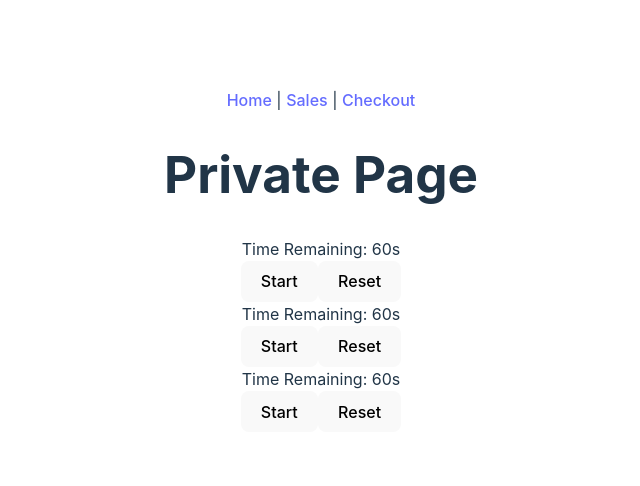
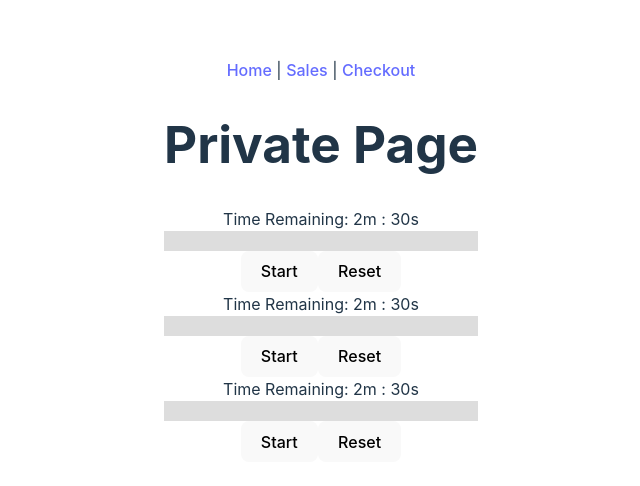
Before and after one commit to pmrprdc/gamifiedworkday, a React (Vite) app: page / in a window 1280 px wide. Shown: the part 140-626 px from the top of the page, without its empty margins (319-959 px from the left). Built offline with nearby package versions, Linux system fonts and the light colour scheme.

Commit message:
div's have timers now

```diff
--- a/src/components/PrivatePage.jsx
+++ b/src/components/PrivatePage.jsx
@@ -5,9 +5,9 @@ function PrivatePage() {
   return (
     <div>
       <h1>Private Page</h1>
-      <Timer />
-      <Timer />
-      <Timer />
+      <Timer initialMinutes={2} initialSeconds={30} />
+      <Timer initialMinutes={2} initialSeconds={30} />
+      <Timer initialMinutes={2} initialSeconds={30} />
       {/* Add any private page-specific content here */}
     </div>
   );
--- a/src/components/Timer.jsx
+++ b/src/components/Timer.jsx
@@ -1,25 +1,27 @@
 import React, { useState, useEffect } from 'react';
 
-function Timer() {
-  // State for the timer's time remaining and a boolean for when it's active
-  const [seconds, setSeconds] = useState(60); // default to 60 seconds
+function Timer({ initialMinutes = 1, initialSeconds = 0 }) {
+  const totalSeconds = initialMinutes * 60 + initialSeconds;
+  const [seconds, setSeconds] = useState(totalSeconds);
   const [isActive, setIsActive] = useState(false);
+
+  // Calculate progress percentage
+  const progressPercentage = ((totalSeconds - seconds) / totalSeconds) * 100;
 
   function toggle() {
     setIsActive(!isActive);
   }
 
   function reset() {
-    setSeconds(60); // reset to default 60 seconds
+    setSeconds(totalSeconds);
     setIsActive(false);
   }
 
-  // Effect runs on every render when `isActive` or `seconds` changes
   useEffect(() => {
     let interval = null;
     if (isActive && seconds > 0) {
       interval = setInterval(() => {
-        setSeconds((seconds) => seconds - 1);
+        setSeconds(seconds => seconds - 1);
       }, 1000);
     } else if (!isActive && seconds !== 0) {
       clearInterval(interval);
@@ -27,9 +29,21 @@ function Timer() {
     return () => clearInterval(interval);
   }, [isActive, seconds]);
 
+  const displayMinutes = Math.floor(seconds / 60);
+  const displaySeconds = seconds % 60;
+
   return (
     <div>
-      <div>Time Remaining: {seconds}s</div>
+      <div>Time Remaining: {displayMinutes}m : {displaySeconds.toString().padStart(2, '0')}s</div>
+      {/* Progress Bar */}
+      <div style={{ width: '100%', backgroundColor: '#ddd' }}>
+        <div style={{
+          height: '20px',
+          width: `${progressPercentage}%`,
+          backgroundColor: 'green',
+          transition: 'width 1s ease-in-out'
+        }}></div>
+      </div>
       <button onClick={toggle}>{isActive ? 'Pause' : 'Start'}</button>
       <button onClick={reset}>Reset</button>
     </div>
```
